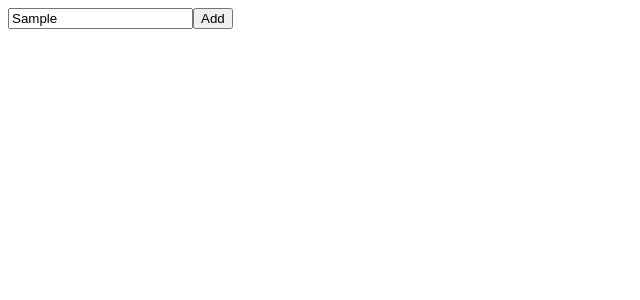
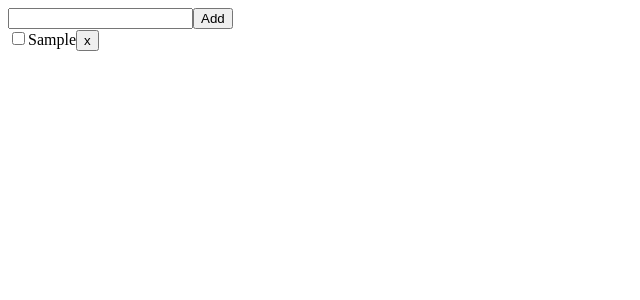
Before and after one commit to GOLEMWORKS/ToDoReactApp, a React (Create React App) app: page / in a window 1280 px wide. Both pictures are taken after typing "Sample" into the empty fields and a click on the button "Add". Shown: the top 300 px of the page, without its empty margins (0-640 px from the left). Built offline with nearby package versions, Linux system fonts and the light colour scheme.

Commit message:
16:17 sync

```diff
--- a/src/components/App.tsx
+++ b/src/components/App.tsx
@@ -1,24 +1,34 @@
 import { useEffect, useState, useRef } from "react";
-
+import { TodoList } from "./TodoList";
 import {ITodo} from "../types/data";
 
 const App : React.FC = () => {
     const [value, setValue] = useState('');
     const [todos, setTodos] = useState<ITodo[]>([]);
 
+    const inputRef = useRef<HTMLInputElement>(null);
+
+    const handleChange : React.ChangeEventHandler<HTMLInputElement> = (e) => {
+        setValue(e.target.value);
+    }
+
     const addTodo = () => {
-        setTodos([...todos, {
+        if(value){
+           setTodos([...todos, {
             id: Date.now(),
             title: value,
             complete: false,
         }])
+        setValue('');
+        }
     }
 
     return <div>
         <div>
-            <input value={value} onChange={e => setValue(e.target.value)}></input>
+            <input value={value} onChange={handleChange} ref={inputRef}></input>
             <button onClick={addTodo}>Add</button>
         </div>
+        <TodoList items={todos}></TodoList>
     </div>
 }
 
--- /dev/null
+++ b/src/components/TodoItem.tsx
@@ -0,0 +1,17 @@
+import { ITodo } from "../types/data"
+
+interface ITodoItem extends ITodo {
+
+}
+
+const TodoItem: React.FC<ITodoItem> = (props) => {
+    const {id, title, complete} = props;
+
+    return <div>
+        <input type="checkbox" checked={complete}></input>
+        {title}
+        <button>x</button>
+    </div>
+}
+
+export {TodoItem}
--- /dev/null
+++ b/src/components/TodoList.tsx
@@ -0,0 +1,16 @@
+import { TodoItem } from "./TodoItem"
+import { ITodo } from "../types/data"
+
+interface ITodoListProps{
+    items: ITodo[];
+}
+
+const TodoList: React.FC<ITodoListProps> = (props) => {
+    return <div>
+        {
+            props.items.map(todo => <TodoItem key={todo.id} {...todo}></TodoItem>)
+        }
+    </div>
+}
+
+export {TodoList}
```
